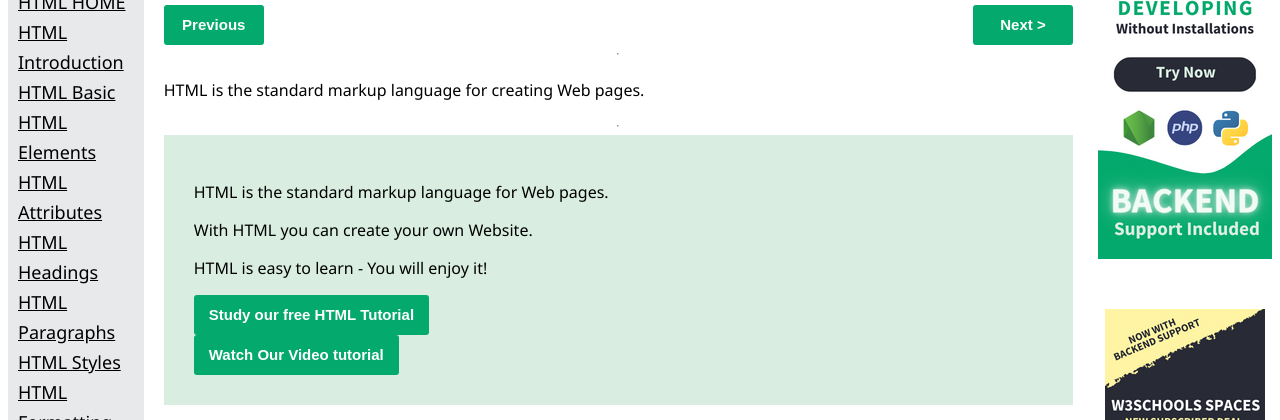
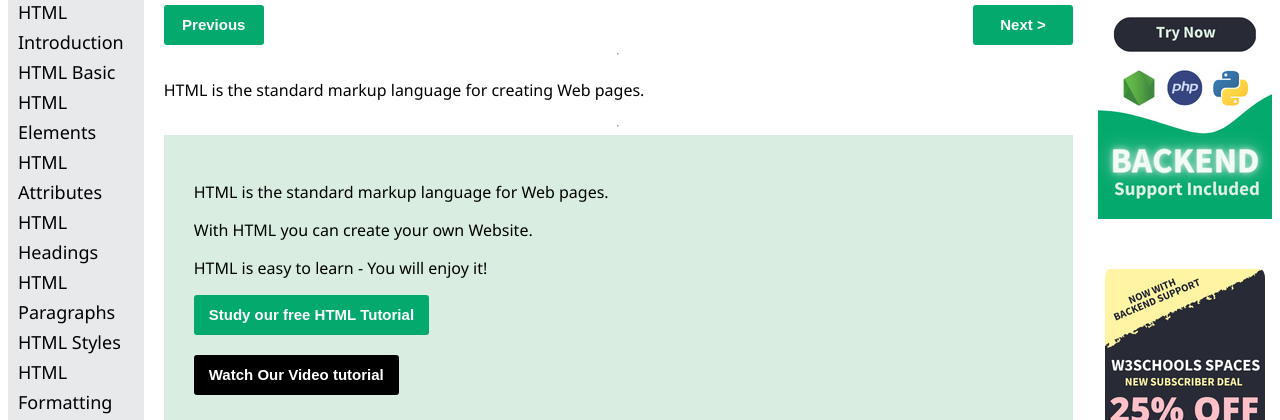
Before and after one commit to itsadityajais/WEB-DEV, a plain HTML site: page w3school/index.html in a window 1280 px wide. Shown: the part 193-613 px from the top of the page. Drawn offline with nearby package versions, Linux system fonts and the light colour scheme.

Commit message:
Made Buttons Reusable and fixed navigation bar

```diff
--- a/w3school/components/AdsSection/index.css
+++ b/w3school/components/AdsSection/index.css
@@ -5,10 +5,7 @@
   align-items: center;
 }
 .promotion-image {
-  border-radius: 5px;
   display: flex;
-  width: auto;
-  padding-top: 30px;
-  margin: 10px;
-  border-radius: 10px;
+  margin-bottom: 50px;
+  border-radius: 3%;
 }
--- a/w3school/components/NavigationBar/index.css
+++ b/w3school/components/NavigationBar/index.css
@@ -1,26 +1,24 @@
 .navigation-bar {
   display: flex;
-  flex: 1;
-  height: 900px;
+  height: 870px;
   overflow-y: scroll;
+  background-color: #e7e9eb;
 }
 .navigation-item {
   display: flex;
   flex-direction: column;
-  width: 100%;
-  padding-top: 20px;
   padding-left: 10px;
-  background-color: #e7e9eb;
   font-size: 18px;
   line-height: 30px;
 }
 
 .navigation-text {
   color: black;
+  text-decoration: none;
 }
 .navigation-text:hover {
   background-color: rgb(197, 197, 197);
 }
 .navigation-text:active {
-  background-color: #04aa6d;
+  background-color: #05c57f;
 }
--- a/w3school/components/TopicContent/index.css
+++ b/w3school/components/TopicContent/index.css
@@ -5,8 +5,12 @@
 .navigationbutton {
   display: flex;
   justify-content: space-between;
-  cursor: pointer;
-  text-align: center;
+}
+.button-container {
+  display: flex;
+  flex-direction: column;
+  justify-content: space-between;
+  height: 100px;
 }
 .link-button {
   color: white;
@@ -18,20 +22,26 @@
   font-size: 15px;
   font-weight: bold;
   min-width: 100px;
+  cursor: pointer;
 }
 .link-button:hover {
   background-color: #068254;
 }
-
+#tutorial-button {
+  background-color: black;
+}
+#quiz-button {
+  background-color: rgb(25, 142, 244);
+}
+.box {
+  padding: 30px;
+  background-color: #d9eee1;
+}
 .imp-box {
   background-color: #ffffcc;
   padding: 15px;
   font-size: 15px;
   font-family: Verdana, Geneva, Tahoma, sans-serif;
-}
-.box {
-  padding: 30px;
-  background-color: #d9eee1;
 }
 .examplebox {
   background-color: #e7e9eb;
@@ -47,16 +57,6 @@
   border-left: 5px solid #04aa6d;
   font-family: "Gill Sans", "Gill Sans MT", Calibri, "Trebuchet MS", sans-serif;
   line-height: 2;
-}
-
-.blue-button {
-  color: white;
-  background-color: #2196f3;
-  font-weight: bold;
-  border-width: 0px;
-  height: 50px;
-  width: 150px;
-  border-radius: 5px;
   margin-bottom: 20px;
 }
 .color-div {
@@ -64,7 +64,6 @@
   flex-direction: row;
   flex-wrap: wrap;
   font-size: 20px;
-  margin-top: 10px;
   padding-right: 10%;
 }
 .colordivtext {
@@ -79,8 +78,3 @@
 h3 {
   font-size: 25px;
 }
-.button-container {
-  display: flex;
-  flex-direction: column;
-  justify-content: space-between;
-}
--- a/w3school/components/TopicContent/index.html
+++ b/w3school/components/TopicContent/index.html
@@ -22,7 +22,7 @@
         </button></a
       >
       <a href="https://www.w3schools.com/videos/index.php" target="_blank"
-        ><button class="link-button">Watch Our Video tutorial</button></a
+        ><button class="link-button" id="tutorial-button">Watch Our Video tutorial</button></a
       >
 
       </div>
@@ -93,7 +93,9 @@
     <hr />
     <h1>HTML Quiz Test</h1>
     <p>Test your HTML skills with our HTML Quiz!</p>
-    <button class="blue-button">Start HTML Quiz!</button>
+    <div>
+      <button class="link-button" id="quiz-button">Start HTML Quiz!</button>
+    </div>
     <hr />
     <h1>My Learning</h1>
     <p>
```
